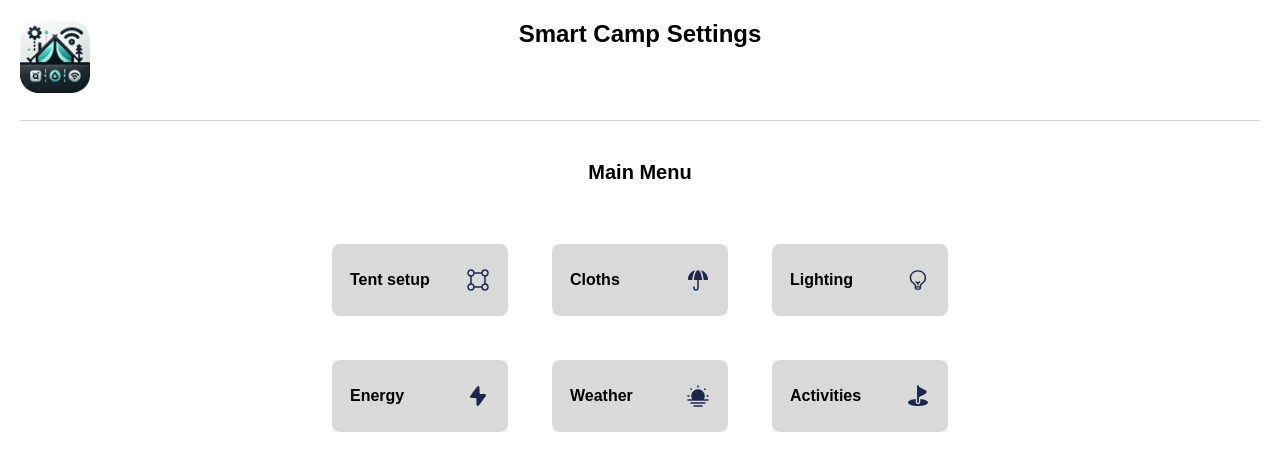
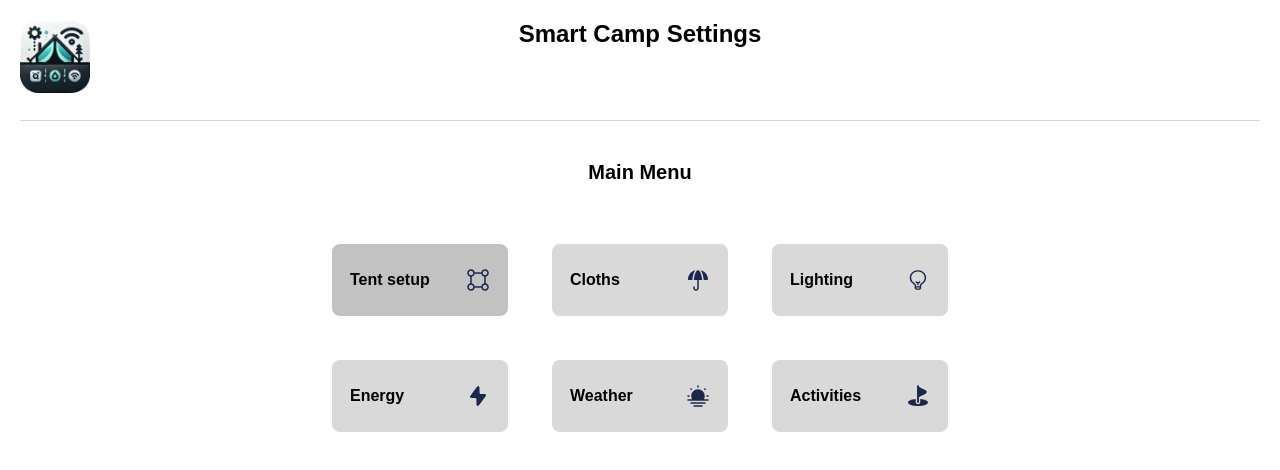
Before and after one commit to dimitry-lzs/hciWeb, a React app: page /main in a window 1280 px wide. In both pictures the pointer is over the link "Tent setup". Shown: the top 470 px of the page. Built offline with nearby package versions, Linux system fonts and the light colour scheme.

Commit message:
interactive menu buttons

```diff
--- a/src/components/MenuButton/MenuButton.less
+++ b/src/components/MenuButton/MenuButton.less
@@ -8,6 +8,11 @@
     border-radius: 8px;
     cursor: pointer;
     min-width: 140px;
+    transition: background-color 0.3s, color 0.3s;
+
+    &:hover {
+        background-color: #c2c2c2;
+    }
 
     .ButtonTitle {
         font-size: 16px;
```
